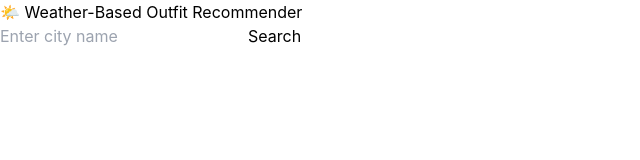
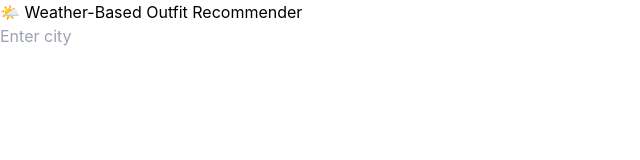
Before and after one commit to Thilak8654/weather-based-outfit-recommender, a React (Create React App) app: page / in a window 1280 px wide. Shown: the top 160 px of the page, without its empty margins (0-640 px from the left). Built offline with nearby package versions, Linux system fonts and the light colour scheme.

Commit message:
created debounce custom hook and implemented search suggestions

```diff
--- a/src/components/CitySearch.js
+++ b/src/components/CitySearch.js
@@ -1,11 +1,30 @@
-import React, { useState, useContext } from "react";
+import React, { useState, useContext, useCallback } from "react";
 import { WeatherContext } from "../context/WeatherContext";
-import  weatherApi  from '../interceptors/weatherApi'
+import weatherApi from '../interceptors/weatherApi';
+import geoApi from "../interceptors/geocodingApi";
+import useDebounce from "../custom-hooks/useDebounce";
 
 
 function CitySearch() {
     const [city, setCity] = useState("");
+    const [suggestions, setSuggestions] = useState([]);
     const { dispatch } = useContext(WeatherContext);
+
+  const fetchSuggestions = useCallback(async () => {
+    if (!city.trim()) {
+      setSuggestions([]);
+      return;
+    }
+
+    try {
+      const res = await geoApi.get("", { params: { q: city } });
+      setSuggestions(res.data || []);
+    } catch (err) {
+      console.error("Auto-suggest error:", err.message);
+    }
+  }, [city]);
+
+  useDebounce(fetchSuggestions, [city], 400);
 
     const fetchWeather = async (cityName) => {
         try {
@@ -18,42 +37,38 @@ function CitySearch() {
         }
     };
 
-//   const fetchWeather = async (cityName) => {
-//     try {
-//       const res = await fetch(
-//         `https://api.openweathermap.org/data/2.5/weather?q=${cityName}&appid=${API_KEY}&units=metric`
-//       );
-//       if (!res.ok) throw new Error("City not found");
-//       const data = await res.json();
-//       dispatch({ type: "SET_WEATHER", payload: data });
-//     } catch (err) {
-//       dispatch({ type: "SET_ERROR", payload: err.message });
-//     }
-//   };
-
-  const handleSearch = () => {
-    if (city.trim()) {
-      fetchWeather(city.trim());
-      setCity("");
-    }
+    const handleChange = (e) => {
+        setCity(e.target.value);
     };
 
+
+
+
     return (
-    <div className="flex gap-2 mb-4">
+        <div className="mb-4 relative">
             <input
-        type="text"
-        className="flex-1 px-3 py-2 rounded border border-gray-300 focus:outline-none focus:ring-2 focus:ring-blue-400"
-        placeholder="Enter city name"
+                className="w-full px-3 py-2 border rounded bg-white text-black dark:bg-gray-800 dark:text-white"
+                placeholder="Enter city"
                 value={city}
-        onChange={(e) => setCity(e.target.value)}
-        onKeyDown={(e) => e.key === "Enter" && handleSearch()}
+                onChange={handleChange}
+                onKeyDown={(e) => e.key === "Enter" && fetchWeather(city)}
             />
-      <button
-        onClick={handleSearch}
-        className="px-4 py-2 flex-shrink-0 rounded bg-blue-500 text-white hover:bg-blue-600"
+            {suggestions.length > 0 && (
+                <ul className="absolute z-10 w-full bg-white shadow-lg dark:bg-gray-700">
+                    {suggestions.map((place, i) => (
+                        <li
+                            key={i}
+                            className="px-3 py-2 hover:bg-blue-100 cursor-pointer dark:hover:bg-blue-800"
+                            onClick={() => {
+                                fetchWeather(place.name);
+                                setCity("");
+                            }}
                         >
-        Search
-      </button>
+                            {place.name}, {place.country}
+                        </li>
+                    ))}
+                </ul>
+            )}
         </div>
     );
 }
--- /dev/null
+++ b/src/custom-hooks/useDebounce.js
@@ -0,0 +1,26 @@
+import { useEffect, useRef } from 'react';
+
+/**
+ * useDebounce - Custom debounce hook
+ * @param {Function} callback   - The function to debounce
+ * @param {Array} dependencies  - Dependency list to watch
+ * @param {number} delay        - Time to delay the callback
+ */
+
+const useDebounce = (callback, dependencies = [], delay = 1000) => {
+  const callbackRef = useRef(callback);
+
+  useEffect(() => {
+    callbackRef.current = callback;
+  }, [callback]);
+
+  useEffect(() => {
+    const handler = setTimeout(() => {
+      callbackRef.current();
+    }, delay);
+
+    return () => clearTimeout(handler);
+  }, [...dependencies, delay]);
+};
+
+export default useDebounce;
--- /dev/null
+++ b/src/interceptors/geocodingApi.js
@@ -0,0 +1,17 @@
+import axios from "axios";
+
+const API_KEY = "135b1994551a3d091e2f64e6cd4b706c"; // 🔑 Replace this with your actual OpenWeatherMap key
+
+const geoApi = axios.create({
+  baseURL: "https://api.openweathermap.org/geo/1.0/direct",
+});
+
+// Interceptor to automatically attach key and default limit
+geoApi.interceptors.request.use((config) => {
+  config.params = config.params || {};
+  config.params.appid = API_KEY;
+  config.params.limit = 5; // Max number of suggestions
+  return config;
+}, (error) => Promise.reject(error));
+
+export default geoApi;
```
Lines whose indentation alone changed are shown as unchanged.
